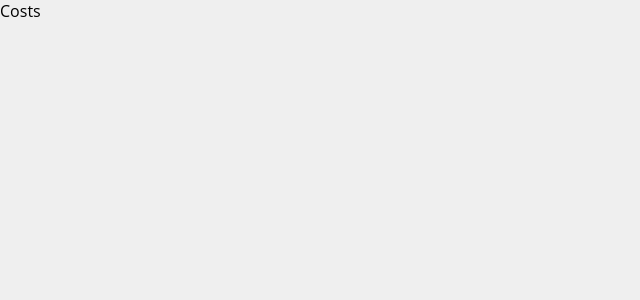
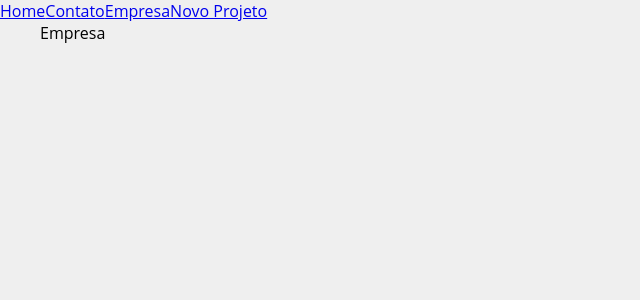
Before and after one commit to pedrojotaa/costs-react, a JavaScript app: page /company in a window 1280 px wide. Shown: the top 300 px of the page, without its empty margins (0-640 px from the left). Built offline with nearby package versions, Linux system fonts and the light colour scheme; the HTML template or start-up script is replaced by a standard one.

Commit message:
refactor: improving componets of pages

```diff
--- a/src/App.js
+++ b/src/App.js
@@ -1,8 +1,30 @@
+import { BrowserRouter as Router, Routes, Route, Link } from "react-router-dom";
+
+import Home from "./components/pages/Home";
+import Company from "./components/pages/Company";
+import Contact from "./components/pages/Contact";
+import NewProject from "./components/pages/NewProject";
+
+import Container from "./components/layout/Container";
+
 function App() {
   return (
-    <div className="App">
-      <p>Costs</p>
-    </div>
+    <Router>
+      <div>
+        <Link to="/">Home</Link>
+        <Link to="/contact">Contato</Link>
+        <Link to="/company">Empresa</Link>
+        <Link to="/newproject">Novo Projeto</Link>
+      </div>
+      <Container>
+        <Routes>
+          <Route exact path="/" element={<Home />} />
+          <Route exact path="/contact" element={<Contact />} />
+          <Route exact path="/company" element={<Company />} />
+          <Route exact path="/newproject" element={<NewProject />} />
+        </Routes>
+      </Container>
+    </Router>
   );
 }
 
--- /dev/null
+++ b/src/components/pages/Company.js
@@ -0,0 +1,5 @@
+function Company() {
+  return <p>Empresa</p>;
+}
+
+export default Company;
--- /dev/null
+++ b/src/components/pages/Contact.js
@@ -0,0 +1,5 @@
+function Contact() {
+  return <p>Contato</p>;
+}
+
+export default Contact;
--- /dev/null
+++ b/src/components/pages/Home.js
@@ -0,0 +1,5 @@
+function Home() {
+  return <h1>Home</h1>;
+}
+
+export default Home;
--- /dev/null
+++ b/src/components/pages/NewProject.js
@@ -0,0 +1,5 @@
+function NewProject() {
+  return <p>Novo Projeto</p>;
+}
+
+export default NewProject;
```
